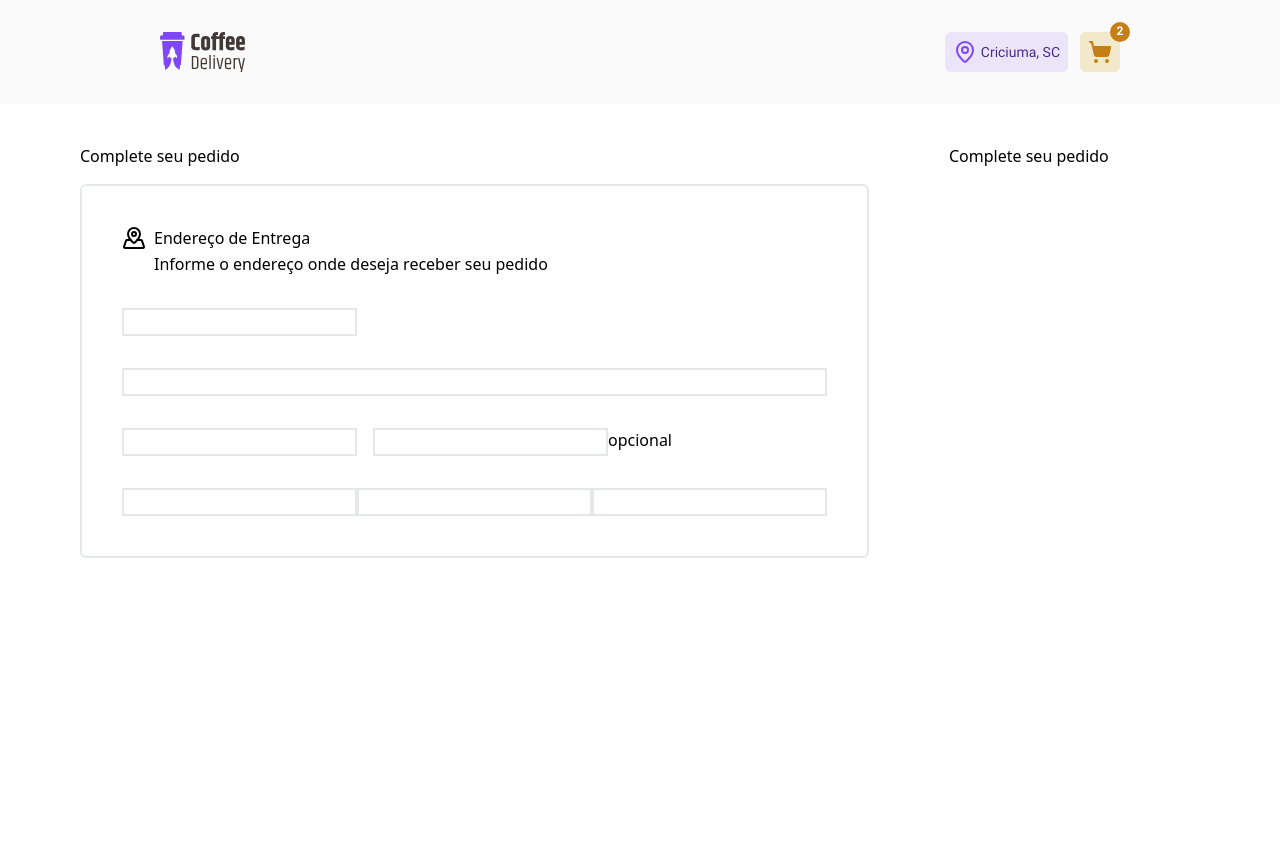
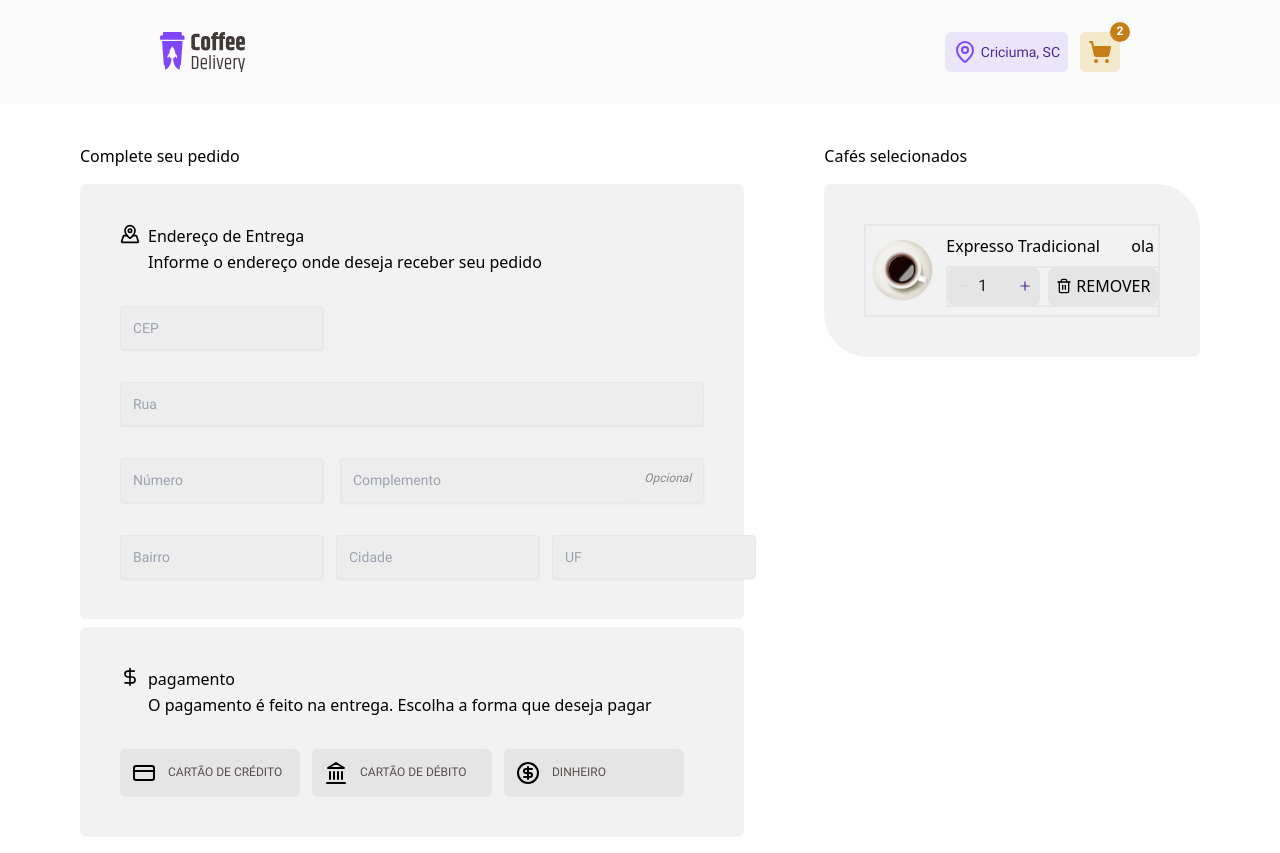
Before and after one commit to NicolasLK/2_Desafio_Coffe_Delivery, a React (Vite) app: page /carrinho in a window 1280 px wide. Before the commit the page ends 800 px from the top, so only its background shows below. Built offline with nearby package versions, Linux system fonts and the light colour scheme.

Commit message:
feat: Iniciando formulario de cafes selecionados

```diff
--- a/index.html
+++ b/index.html
@@ -4,7 +4,7 @@
 <head>
   <meta charset="UTF-8" />
   <meta name="viewport" content="width=device-width, initial-scale=1.0" />
-  <title>Desafio_Coffe_Delivery</title>
+  <title>Desafio_Coffee_Delivery</title>
 </head>
 
 <body>
--- /dev/null
+++ b/src/components/completeOrder/CoffeesForm.tsx
@@ -0,0 +1,151 @@
+import {
+  CircleDollarSign,
+  CreditCard,
+  DollarSign,
+  Landmark,
+  MapPinned,
+  Trash2,
+} from "lucide-react";
+import { useState } from "react";
+import americanCoffeIMG from "../../../public/coffees/americano.png";
+import { AppendCoffees } from "../home/AppendCoffees";
+
+export const CoffeesForm = () => {
+  const [qtdCoffee, setQtdCoffee] = useState(1);
+
+  function handleAddQtdCoffee() {
+    setQtdCoffee((state: number) => state + 1);
+  }
+
+  function handleDecQtdCoffee() {
+    setQtdCoffee((state: number) => state - 1);
+  }
+
+  return (
+    <>
+      <form className="flex gap-20 w-full max-w-[70rem] mr-auto ml-auto">
+        <div className="">
+          <h1 className="mb-4">Complete seu pedido</h1>
+          <section className="p-10 rounded-md mb-2 bg-base-card">
+            <span className="flex gap-2 mb-8">
+              <MapPinned className="w-5 h-5" />
+              <span className="flex flex-col gap-[0.125rem]">
+                <p>Endereço de Entrega</p>
+                <p>Informe o endereço onde deseja receber seu pedido</p>
+              </span>
+            </span>
+            <article className="grid grid-cols-1 gap-8 w-full">
+              <div>
+                <input
+                  type="text"
+                  placeholder="CEP"
+                  className="p-3 rounded bg-base-input text-base-label font-Roboto_Regular text-textS border shadow-sm"
+                />
+              </div>
+              <input
+                type="text"
+                placeholder="Rua"
+                className="p-3 rounded bg-base-input text-base-label font-Roboto_Regular text-textS border shadow-sm"
+              />
+              <div className="flex gap-4">
+                <input
+                  type="number"
+                  placeholder="Número"
+                  className="p-3 rounded bg-base-input text-base-label font-Roboto_Regular text-textS border shadow-sm"
+                />
+                <div className="flex items-center gap-1 flex-1 bg-base-input shadow-sm">
+                  <input
+                    type="text"
+                    placeholder="Complemento"
+                    className="p-3 rounded bg-base-input text-base-label w-full font-Roboto_Regular text-textS border border-r-0"
+                  />
+                  <p className="font-Roboto_Regular text-textXS text-center italic capitalize text-base-label h-full p-3 rounded border border-l-0">
+                    opcional
+                  </p>
+                </div>
+              </div>
+              <div className="flex items-center gap-3">
+                <input
+                  type="text"
+                  placeholder="Bairro"
+                  className="p-3 rounded bg-base-input text-base-label font-Roboto_Regular text-textS border shadow-sm"
+                />
+                <input
+                  type="text"
+                  placeholder="Cidade"
+                  className="p-3 rounded bg-base-input text-base-label font-Roboto_Regular text-textS border shadow-sm"
+                />
+                <input
+                  type="text"
+                  placeholder="UF"
+                  className="p-3 rounded bg-base-input text-base-label font-Roboto_Regular text-textS border shadow-sm"
+                />
+              </div>
+            </article>
+          </section>
+          <section className="p-10 rounded-md mb-4 bg-base-card">
+            <span className="flex gap-2 mb-8">
+              <DollarSign className="w-5 h-5" />
+              <span className="flex flex-col gap-[0.125rem]">
+                <p>pagamento</p>
+                <p>
+                  O pagamento é feito na entrega. Escolha a forma que deseja
+                  pagar
+                </p>
+              </span>
+            </span>
+            <div className="flex items-center gap-3 w-full">
+              <span className="flex items-center gap-3 p-3 rounded-md min-w-[11.25rem] bg-base-button">
+                <CreditCard />
+                <p className="font-Roboto_Regular text-textXS text-base-text uppercase">
+                  cartão de crédito
+                </p>
+              </span>
+              <span className="flex items-center gap-3 p-3 rounded-md min-w-[11.25rem] bg-base-button">
+                <Landmark />
+                <p className="font-Roboto_Regular text-textXS text-base-text uppercase">
+                  cartão de débito
+                </p>
+              </span>
+              <span className="flex items-center gap-3 p-3 rounded-md min-w-[11.25rem] bg-base-button">
+                <CircleDollarSign />
+                <p className="font-Roboto_Regular text-textXS text-base-text uppercase">
+                  dinheiro
+                </p>
+              </span>
+            </div>
+          </section>
+        </div>
+        <div>
+          <h1 className="mb-4">Cafés selecionados</h1>
+          <section className="p-10 rounded-tl-md rounded-bl-[2.75rem] rounded-tr-[2.75rem] rounded-br-md mb-2 bg-base-card">
+            <article className="flex items-start px-1 py-2 border-2">
+              <div className="flex items-center gap-3">
+                <img
+                  src={americanCoffeIMG}
+                  alt="Imagem do cafe"
+                  className="w-16 h-16"
+                />
+                <div className="flex flex-col gap-2 w-full">
+                  <p className="capitalize">expresso tradicional</p>
+                  <div className="flex gap-2 border-2">
+                    <AppendCoffees
+                      quantity={qtdCoffee}
+                      addQtdCoffee={handleAddQtdCoffee}
+                      decQtdCoffee={handleDecQtdCoffee}
+                    />
+                    <button className="flex items-center gap-1 px-2 rounded-md bg-base-button uppercase">
+                      <Trash2 className="w-4 h-4" />
+                      remover
+                    </button>
+                  </div>
+                </div>
+              </div>
+              <p>ola</p>
+            </article>
+          </section>
+        </div>
+      </form>
+    </>
+  );
+};
--- a/src/components/home/AppendCoffees.tsx
+++ b/src/components/home/AppendCoffees.tsx
@@ -14,7 +14,7 @@ export const AppendCoffees = ({
 }: AppendCoffeesProps) => {
   return (
     <>
-      <div className="flex flex-1 items-center justify-between gap-2 p-2 w-full rounded-md bg-base-button">
+      <div className="flex flex-1 items-center justify-between gap-2 p-2 rounded-md bg-base-button">
         <CustomButton
           type="button"
           onClick={decQtdCoffee}
@@ -26,7 +26,7 @@ export const AppendCoffees = ({
         <input
           type="number"
           readOnly
-          className="w-full bg-transparent border-none focus:outline-none font-Roboto_Regular text-textM text-base-title text-center"
+          className="max-w-[2rem] max-h-[2rem] bg-transparent border-none focus:outline-none font-Roboto_Regular text-textM text-base-title text-justify"
           value={quantity}
         />
         <CustomButton
--- a/src/pages/CompleteOrder/index.tsx
+++ b/src/pages/CompleteOrder/index.tsx
@@ -1,45 +1,11 @@
-import { MapPinned } from "lucide-react";
+import { CoffeesForm } from "../../components/completeOrder/CoffeesForm";
 
 export default function CompleteOrder() {
   return (
     <>
       <section className="flex items-center justify-center w-full h-full mt-10">
         <article className="flex items-center justify-around w-full">
-          <form className="flex gap-20 w-full max-w-[70rem] mr-auto ml-auto">
-            <div className="">
-              <h1 className="mb-4">Complete seu pedido</h1>
-              <div className="p-10 rounded-md mb-2 border-2">
-                <span className="flex gap-2 mb-8">
-                  <MapPinned />
-                  <span className="flex flex-col gap-[0.125rem]">
-                    <p>Endereço de Entrega</p>
-                    <p>Informe o endereço onde deseja receber seu pedido</p>
-                  </span>
-                </span>
-                <div className="grid grid-cols-1 gap-8 w-full">
-                  <div>
-                    <input type="text" className="border-2" />
-                  </div>
-                  <input type="text" className="border-2" />
-                  <div className="flex gap-4">
-                    <input type="text" className="border-2" />
-                    <div className="flex">
-                      <input type="text" className="border-2" />
-                      <p>opcional</p>
-                    </div>
-                  </div>
-                  <div>
-                    <input type="text" className="border-2" />
-                    <input type="text" className="border-2" />
-                    <input type="text" className="border-2" />
-                  </div>
-                </div>
-              </div>
-            </div>
-            <div>
-              <h1 className="mb-4">Complete seu pedido</h1>
-            </div>
-          </form>
+          <CoffeesForm />
         </article>
       </section>
     </>
```
